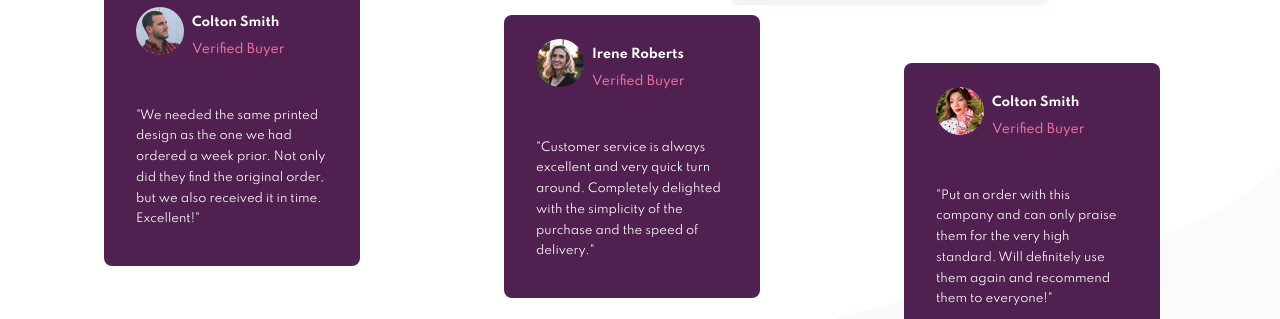
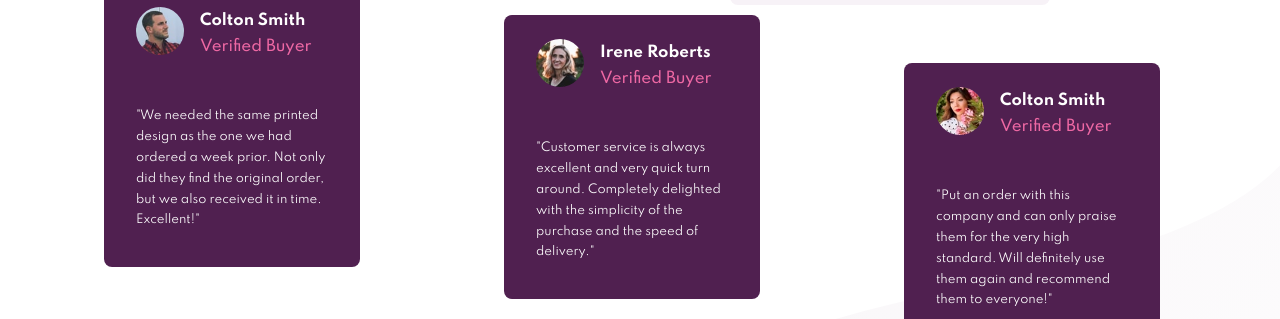
Before and after one commit to aj-menon/social-proof-section, a plain HTML site: page index.html in a window 1280 px wide. Shown: the part 481-800 px from the top of the page. Drawn offline with Linux system fonts and the light colour scheme.

Commit message:
remove HTML validation errors- FM report

```diff
--- a/index.html
+++ b/index.html
@@ -79,9 +79,9 @@
         <div class='user-review' id='colton-smith'>
           <div class='user-details'>
             <img src='./images/image-colton.jpg' alt='Colton Smith' class='user-image' />
-            <span class='user-name'>Colton Smith
-              <p class='user-desc'>Verified Buyer</p>
-            </span>
+            <p class='user-name'>Colton Smith
+              <span class='user-desc'>Verified Buyer</span>
+            </p>
 
           </div>
           <p class='review'>
@@ -93,9 +93,9 @@
         <div class='user-review' id='irene-roberts'>
           <div class='user-details'>
             <img src='./images/image-irene.jpg' alt='Irene Roberts' class='user-image' />
-            <span class='user-name'>Irene Roberts
-              <p class='user-desc'>Verified Buyer</p>
-            </span>
+            <p class='user-name'>Irene Roberts
+              <span class='user-desc'>Verified Buyer</span>
+            </p>
 
           </div>
           <p class='review'>
@@ -107,9 +107,9 @@
         <div class='user-review' id='anne-wallace'>
           <div class='user-details'>
             <img src='./images/image-anne.jpg' alt='Anne Wallace' class='user-image' />
-            <span class='user-name'>Colton Smith
-              <p class='user-desc'>Verified Buyer</p>
-            </span>
+            <p class='user-name'>Colton Smith
+              <span class='user-desc'>Verified Buyer</span>
+            </p>
 
           </div>
           <p class='review'>
@@ -122,16 +122,6 @@
   </div>
   </div>
   </div>
-  <!--
-
-
-
-
-
-
-
-
-
 
   <!-- <div class="attribution">
     Challenge by
--- a/styles/styles.css
+++ b/styles/styles.css
@@ -15,12 +15,12 @@ body {
 	margin: 0;
 	padding: 0;
 	min-height: 100vh;
-	height: 100%;
-
+	/* min-width: 100vw; */
 	font-size: 15px;
 	font-family: "Spartan", sans-serif;
 	background: var(--white) fixed;
 	background-size: 100%;
+
 	/* background-image: url(../images/bg-pattern-top-mobile.svg); */
 	/* background-repeat: no-repeat;
     background-position: top left; */
@@ -127,17 +127,26 @@ h1.title {
 	display: flex;
 	flex-direction: row;
 	justify-content: start;
+
 	/* align-items: center; */
 }
-.user-details span.user-name {
-	font-size: 0.779rem;
+.user-details p.user-name {
+	text-align: left;
 	font-weight: 700;
 	padding: 0.5rem;
 	color: var(--white);
+	margin-top: -0.2rem;
+	margin-left: 0.5rem;
 }
-.user-details span.user-name p.user-desc {
+.user-details p.user-name span.user-desc {
 	color: var(--soft-pink);
 	font-weight: 500;
+}
+span.user-desc::before {
+	content: "\A";
+	white-space: pre;
+	margin-top: -10px;
+	display: block;
 }
 p.review {
 	text-align: left;
```
